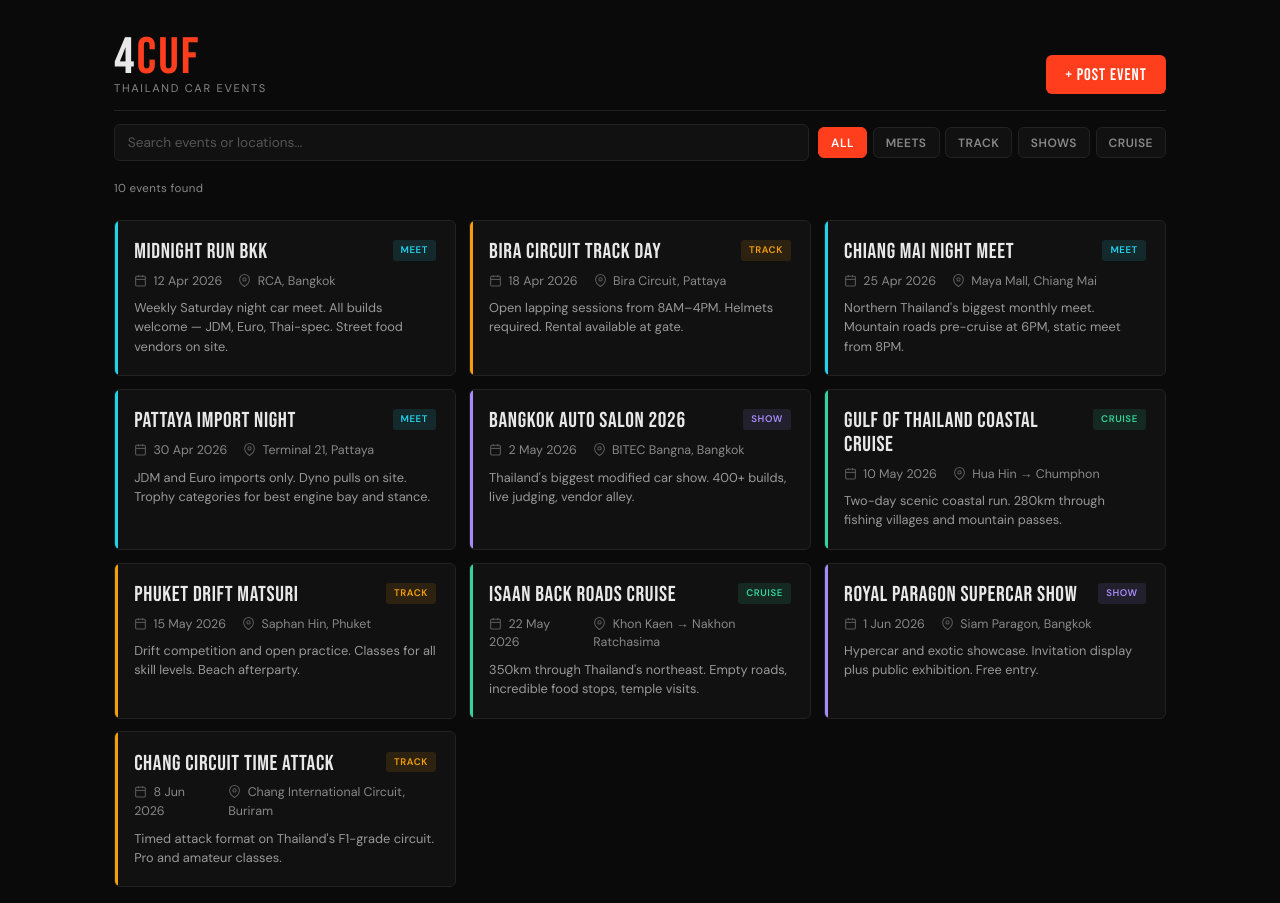
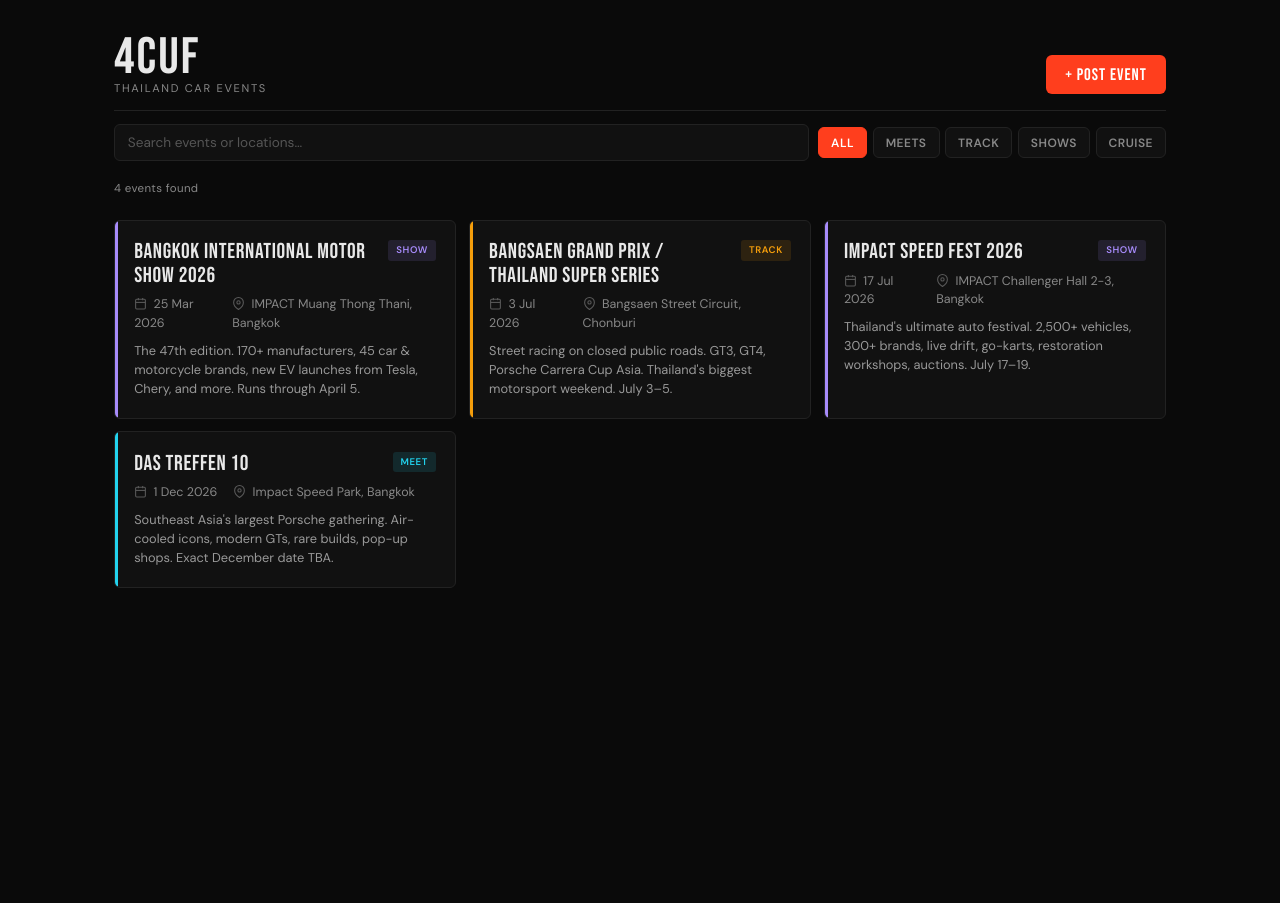
Before and after one commit to pankajoa09/4cuf, a plain HTML site: page index.html in a window 1280 px wide. After the commit the page ends 800 px from the top, so only its background shows below. Drawn offline with Linux system fonts and the light colour scheme.

Commit message:
Add Thailand car events board with real events and SEO
Real events: Bangkok Motor Show, IMPACT Speed Fest, Bangsaen Grand Prix, Das Treffen 10. White logo, OG/Twitter meta tags, JSON-LD structured data.

Co-Authored-By: Claude Opus 4.6 (1M context) <noreply@anthropic.com>

```diff
--- a/index.html
+++ b/index.html
@@ -35,7 +35,7 @@ body{background:var(--bg);color:var(--text);font-family:var(--font);line-height:
 
 header{padding:2rem 1.5rem 1rem;max-width:1100px;margin:0 auto;display:flex;justify-content:space-between;align-items:flex-end;gap:1rem;flex-wrap:wrap}
 .logo{font-family:var(--display);font-size:clamp(2.4rem,6vw,3.2rem);letter-spacing:.04em;line-height:1;color:var(--text)}
-.logo span{color:var(--accent)}
+.logo span{color:var(--text)}
 .logo small{display:block;font-family:var(--font);font-size:.7rem;letter-spacing:.15em;text-transform:uppercase;color:var(--text2);font-weight:400}
 .submit-btn{
 background:var(--accent);color:#fff;border:none;padding:.6rem 1.2rem;
@@ -182,16 +182,10 @@ const SVG_CAL='<svg viewBox="0 0 24 24" fill="none" stroke="currentColor" stroke
 const SVG_PIN='<svg viewBox="0 0 24 24" fill="none" stroke="currentColor" stroke-width="2"><path d="M21 10c0 7-9 13-9 13s-9-6-9-13a9 9 0 1 1 18 0z"/><circle cx="12" cy="10" r="3"/></svg>';
 
 const SEED=[
-{name:"Midnight Run BKK",date:"2026-04-12",loc:"RCA, Bangkok",type:"meet",desc:"Weekly Saturday night car meet. All builds welcome — JDM, Euro, Thai-spec. Street food vendors on site."},
-{name:"Bira Circuit Track Day",date:"2026-04-18",loc:"Bira Circuit, Pattaya",type:"track",desc:"Open lapping sessions from 8AM–4PM. Helmets required. Rental available at gate."},
-{name:"Bangkok Auto Salon 2026",date:"2026-05-02",loc:"BITEC Bangna, Bangkok",type:"show",desc:"Thailand's biggest modified car show. 400+ builds, live judging, vendor alley."},
-{name:"Gulf of Thailand Coastal Cruise",date:"2026-05-10",loc:"Hua Hin → Chumphon",type:"cruise",desc:"Two-day scenic coastal run. 280km through fishing villages and mountain passes."},
-{name:"Chiang Mai Night Meet",date:"2026-04-25",loc:"Maya Mall, Chiang Mai",type:"meet",desc:"Northern Thailand's biggest monthly meet. Mountain roads pre-cruise at 6PM, static meet from 8PM."},
-{name:"Phuket Drift Matsuri",date:"2026-05-15",loc:"Saphan Hin, Phuket",type:"track",desc:"Drift competition and open practice. Classes for all skill levels. Beach afterparty."},
-{name:"Royal Paragon Supercar Show",date:"2026-06-01",loc:"Siam Paragon, Bangkok",type:"show",desc:"Hypercar and exotic showcase. Invitation display plus public exhibition. Free entry."},
-{name:"Isaan Back Roads Cruise",date:"2026-05-22",loc:"Khon Kaen → Nakhon Ratchasima",type:"cruise",desc:"350km through Thailand's northeast. Empty roads, incredible food stops, temple visits."},
-{name:"Pattaya Import Night",date:"2026-04-30",loc:"Terminal 21, Pattaya",type:"meet",desc:"JDM and Euro imports only. Dyno pulls on site. Trophy categories for best engine bay and stance."},
-{name:"Chang Circuit Time Attack",date:"2026-06-08",loc:"Chang International Circuit, Buriram",type:"track",desc:"Timed attack format on Thailand's F1-grade circuit. Pro and amateur classes."}
+{name:"Bangkok International Motor Show 2026",date:"2026-03-25",loc:"IMPACT Muang Thong Thani, Bangkok",type:"show",desc:"The 47th edition. 170+ manufacturers, 45 car & motorcycle brands, new EV launches from Tesla, Chery, and more. Runs through April 5."},
+{name:"IMPACT Speed Fest 2026",date:"2026-07-17",loc:"IMPACT Challenger Hall 2-3, Bangkok",type:"show",desc:"Thailand's ultimate auto festival. 2,500+ vehicles, 300+ brands, live drift, go-karts, restoration workshops, auctions. July 17–19."},
+{name:"Bangsaen Grand Prix / Thailand Super Series",date:"2026-07-03",loc:"Bangsaen Street Circuit, Chonburi",type:"track",desc:"Street racing on closed public roads. GT3, GT4, Porsche Carrera Cup Asia. Thailand's biggest motorsport weekend. July 3–5."},
+{name:"Das Treffen 10",date:"2026-12-01",loc:"Impact Speed Park, Bangkok",type:"meet",desc:"Southeast Asia's largest Porsche gathering. Air-cooled icons, modern GTs, rare builds, pop-up shops. Exact December date TBA."}
 ];
 
 let events=[],filter='all';
```
